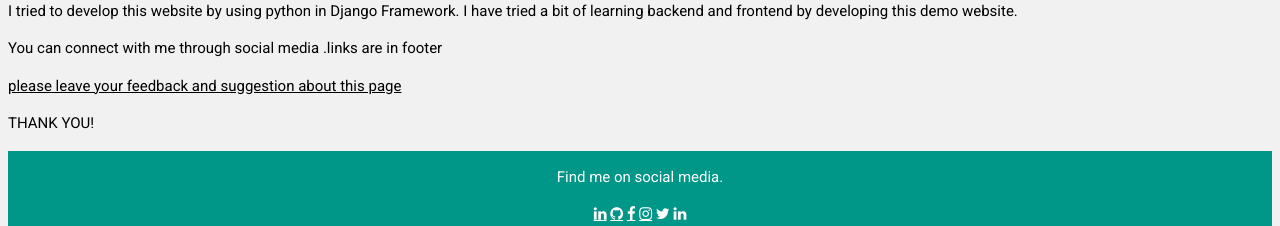
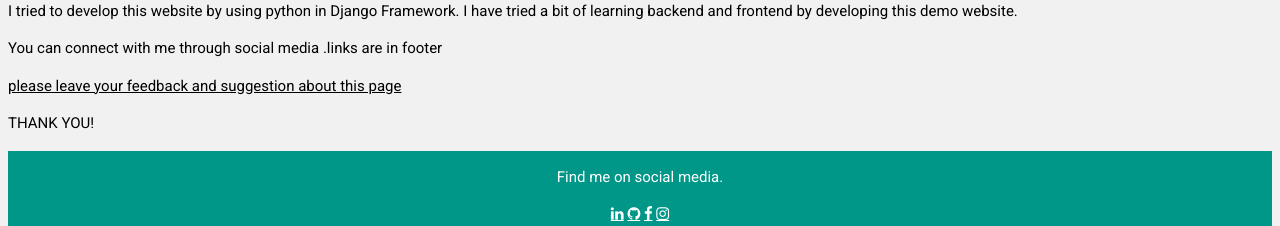
Before and after one commit to sejal3009/portfolio, a Django app: page / in a window 1280 px wide. Shown: the part 852-1078 px from the top of the page. Run offline with Django 3.2, Linux system fonts and the light colour scheme.

Commit message:
Update index.html

```diff
--- a/myapp/templates/myapp/index.html
+++ b/myapp/templates/myapp/index.html
@@ -107,9 +107,6 @@ I have tried a bit of learning backend and frontend by developing this demo webs
   <a href="https://www.facebook.com/sejal.pathak.75" class="fa fa-facebook  w3-hover-opacity"></a>
   <a href="ttps://instagram.com/__.sejal09.__?igshid=YmMyMTA2M2Y=" class="fa fa-instagram w3-hover-opacity"></a>
 
-  <i class="fa fa-twitter w3-hover-opacity"></i>
-  <i class="fa fa-linkedin w3-hover-opacity"></i>
-
 </footer>
 
 </body>
```
